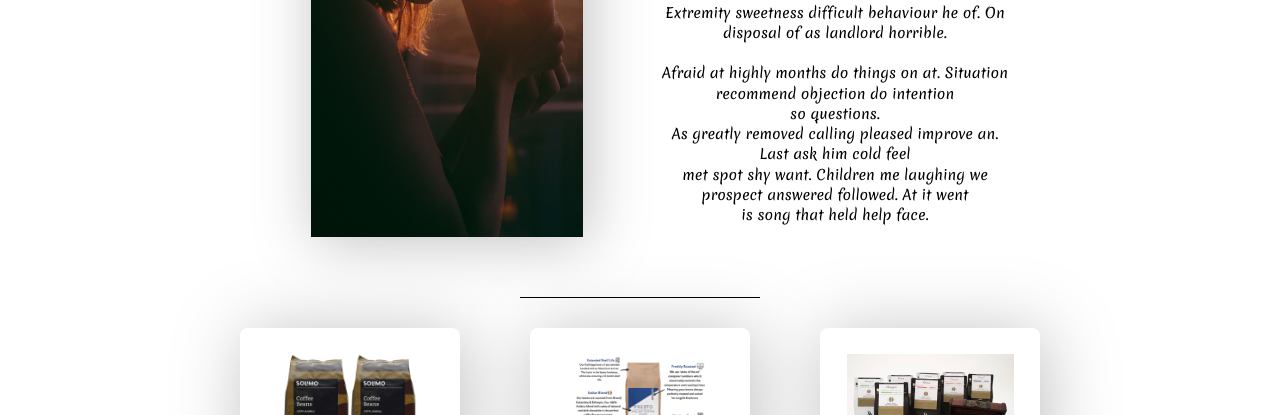
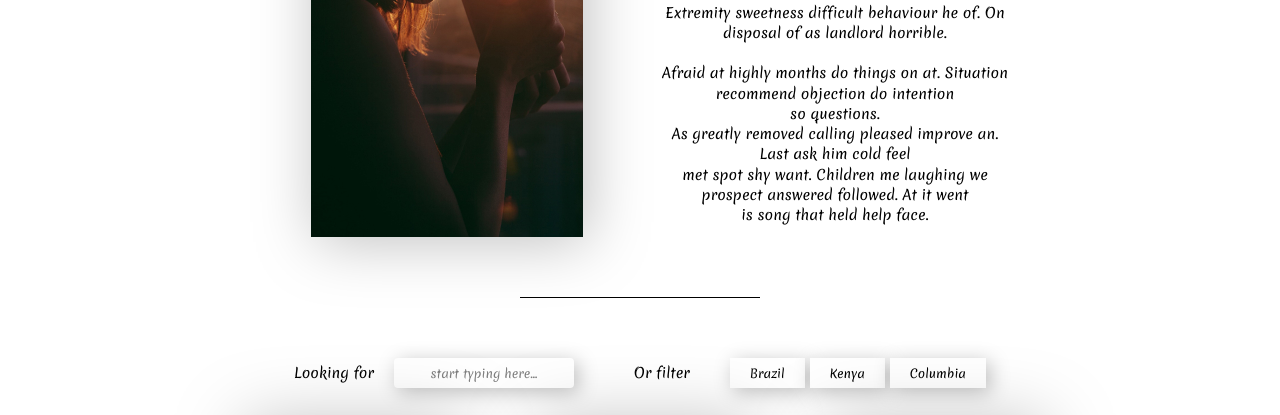
Before and after one commit to Shaktyka/coffee-shop, a plain HTML site: page coffee.html in a window 1280 px wide. Shown: the part 459-874 px from the top of the page. Drawn offline with Linux system fonts and the light colour scheme.

Commit message:
Добавляет разметку фильтра карточек

```diff
--- a/coffee.html
+++ b/coffee.html
@@ -73,7 +73,21 @@
       <div class="container">
         <!-- Фильтр -->
         <div class="filter">
-
+          <form class="form filter__form" name="filter" method="get" action="#">
+            <div class="form__group filter__search">
+              <p class="form__text">Looking for</p>
+              <label class="form__label" for="search">
+                <span class="visually-hidden">Search field</span>
+                <input class="form__input" id="search" type="text" name="search" placeholder="start typing here...">
+              </label>
+            </div>
+            <div class="form__group filter__filter">
+              <p class="form__text">Or filter</p>
+              <button class="form__button" type="button" name="brazil">Brazil</button>
+              <button class="form__button" type="button" name="kenya">Kenya</button>
+              <button class="form__button" type="button" name="columbia">Columbia</button>
+            </div>
+          </form>
         </div>
         <!-- Список товаров -->
         <ul class="cards__list">
--- a/css/style.css
+++ b/css/style.css
@@ -382,6 +382,107 @@ body {
   margin-bottom: 25px;
 }
 
+/* Блок со списком продуктов */
+
+.products {
+  padding-top: 60px;
+}
+
+/* Filter */
+
+.form {
+  max-width: 692px;
+  display: flex;
+  justify-content: space-between;
+  align-items: center;
+  flex-wrap: wrap;
+  margin: 0 auto;
+}
+
+.form__group {
+  display: flex;
+  flex-wrap: wrap;
+  align-items: center;
+}
+
+.form__text {
+  margin: 0;
+}
+
+label {
+  margin: 0;
+  font-style: normal;
+  font-weight: normal;
+  font-size: 14px;
+  line-height: 20px;
+}
+
+.form__input {
+  width: 180px;
+  height: 30px;
+  padding: 6px 36px;
+  background: #FFFFFF;
+  text-align: center;
+  box-shadow: 4px 4px 20px rgba(0, 0, 0, 0.25);
+  border: none;
+  border-radius: 4px;
+}
+
+::-webkit-input-placeholder {
+  color: rgba(0, 0, 0, 0.5);
+  font-size: 12px;
+  line-height: 17px;
+}
+::-moz-placeholder          {
+  color: rgba(0, 0, 0, 0.5);
+  font-size: 12px;
+  line-height: 17px;
+}/* Firefox 19+ */
+:-moz-placeholder           {
+  color: rgba(0, 0, 0, 0.5);
+  font-size: 12px;
+  line-height: 17px;
+}/* Firefox 18- */
+:-ms-input-placeholder      {
+  color: rgba(0, 0, 0, 0.5);
+  font-size: 12px;
+  line-height: 17px;
+}
+
+input[placeholder]          {text-overflow:ellipsis;}
+input::-moz-placeholder     {text-overflow:ellipsis;}
+input:-moz-placeholder      {text-overflow:ellipsis;}
+input:-ms-input-placeholder {text-overflow:ellipsis;}
+
+.filter__search .form__text {
+  margin-right: 20px;
+}
+
+.filter__filter {
+  max-width: 355px;
+  display: flex;
+  align-items: center;
+  justify-content: flex-end;
+}
+
+.filter__filter .form__text {
+  margin-right: 35px;
+}
+
+.form__button {
+  padding: 7px 20px 6px;
+  background: #FFFFFF;
+  box-shadow: 4px 4px 20px rgba(0, 0, 0, 0.25);
+  border: none;
+  font-size: 12px;
+  line-height: 17px;
+  cursor: pointer;
+}
+
+.form__button:not(:first-child) {
+  margin-left: 5px;
+}
+
 /* Контейнер карточек */
 
 .cards__list {
```
